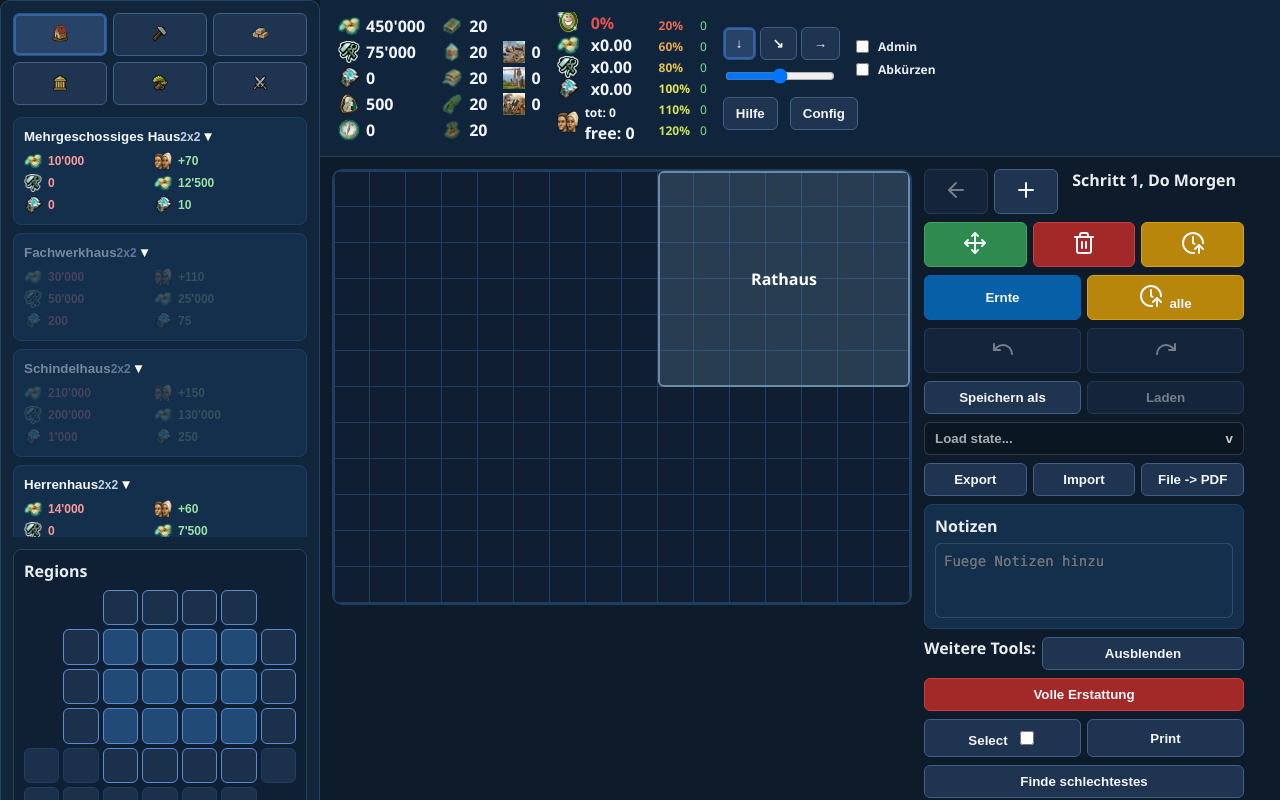
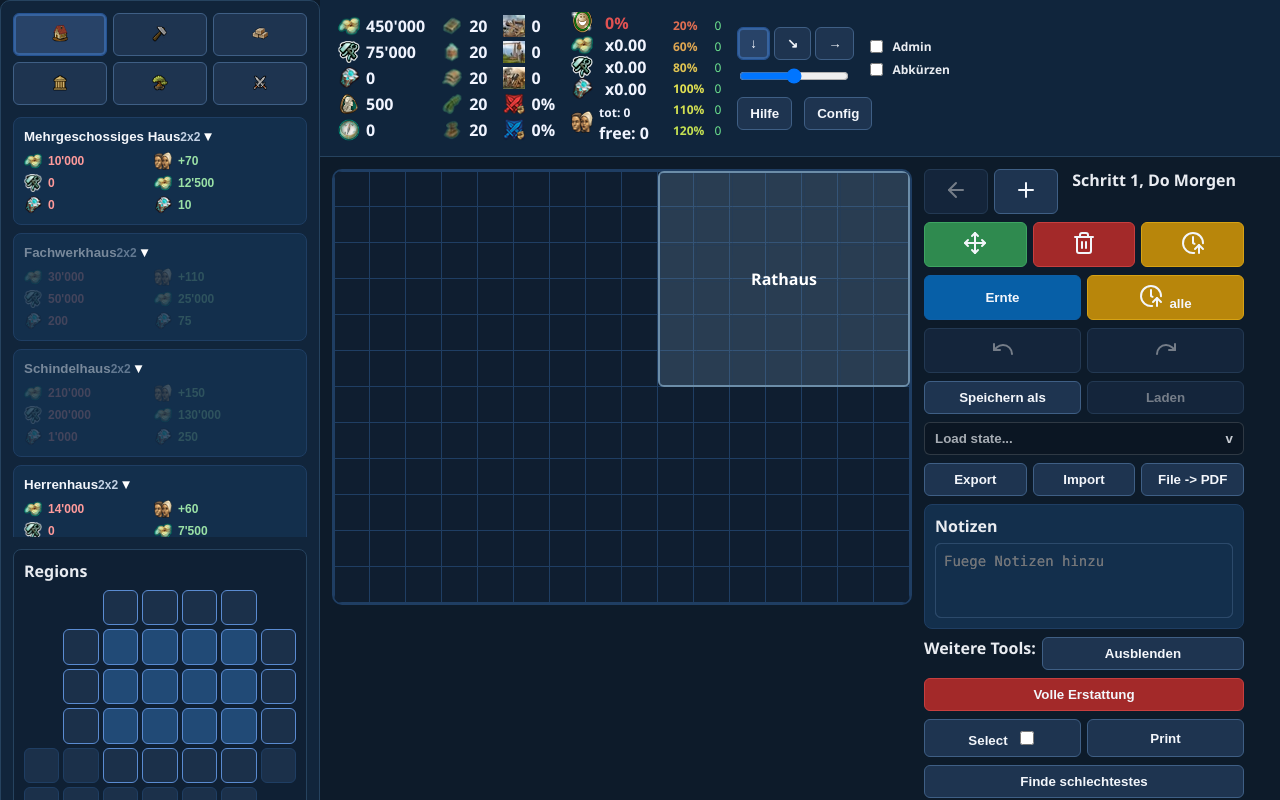
Before and after one commit to benjamindettling/qi_optimizer, a React (Vite) app: page / in a window 1280 px wide. Shown: the top 800 px of the page. Built offline with nearby package versions, Linux system fonts and the light colour scheme.

Commit message:
attack boost tracker

```diff
--- a/src/components/TopBar.jsx
+++ b/src/components/TopBar.jsx
@@ -4,6 +4,8 @@ import chronosIcon from "/chronos.webp";
 import populationIcon from "/population.webp";
 import shardsIcon from "/shards.webp";
 import qaIcon from "/quantum_actions.webp";
+import armyRedIcon from "/red_both_qi.webp";
+import armyBlueIcon from "/blue_both_qi.webp";
 import {
   GOODS_TYPES,
   UNIT_TYPES,
@@ -109,6 +111,14 @@ export function TopBar({
     1
   ).toFixed(2);
   const chronosMult = (happyInfo.ratio ?? 1).toFixed(2);
+  const attackRedPct = Math.round((stats.armyBoostRed ?? 0) * 100);
+  const attackBluePct = Math.round((stats.armyBoostBlue ?? 0) * 100);
+  const attackRedLabel = `${attackRedPct >= 0 ? "+" : ""}${formatNumber(
+    attackRedPct,
+  )}%`;
+  const attackBlueLabel = `${attackBluePct >= 0 ? "+" : ""}${formatNumber(
+    attackBluePct,
+  )}%`;
 
   return (
     <header className="topbar">
@@ -135,7 +145,7 @@ export function TopBar({
               <img src={r.icon} alt={r.label} />
               <span className={r.valueClass}>{formatNumber(r.value ?? 0)}</span>
             </div>
-          )
+          ),
         )}
       </div>
       <div className="topbar-stack">
@@ -161,7 +171,7 @@ export function TopBar({
               />
               <span>{formatNumber(resources.goods[g] ?? 0)}</span>
             </div>
-          )
+          ),
         )}
       </div>
       <div className="topbar-stack">
@@ -181,8 +191,16 @@ export function TopBar({
               <img src={`/units/${u}.webp`} alt={u} />
               <span>{formatNumber(resources.units?.[u] ?? 0)}</span>
             </div>
-          )
+          ),
         )}
+        <div className="resource-line" title="Angriff Boost">
+          <img src={armyRedIcon} alt="attack boost" />
+          <span>{formatNumber(attackRedPct)}%</span>
+        </div>
+        <div className="resource-line" title="Angriff Boost">
+          <img src={armyBlueIcon} alt="attack boost" />
+          <span>{formatNumber(attackBluePct)}%</span>
+        </div>
       </div>
       <div className="topbar-stack boost-stack">
         <div
@@ -230,7 +248,7 @@ export function TopBar({
             <span title="Freie Bevoelkerung">
               free:{" "}
               {formatNumber(
-                Math.max(0, (stats.people ?? 0) - (stats.peopleReq ?? 0))
+                Math.max(0, (stats.people ?? 0) - (stats.peopleReq ?? 0)),
               )}
             </span>
           </div>
--- a/src/components/modals/ConfigModal.jsx
+++ b/src/components/modals/ConfigModal.jsx
@@ -2,6 +2,8 @@ import { useEffect, useState } from "react";
 import moneyIcon from "/money.webp";
 import suppliesIcon from "/supplies.webp";
 import qaIcon from "/quantum_actions.webp";
+import armyRedIcon from "/red_both_qi.webp";
+import armyBlueIcon from "/blue_both_qi.webp";
 
 export function ConfigModal({
   open,
@@ -106,6 +108,26 @@ export function ConfigModal({
             />
           </label>
           <label className="config-row">
+            <Label icon={armyRedIcon} text="Angriff Boost (% additiv)" />
+            <input
+              {...numberProps}
+              value={draft.armyBoostRed ?? 0}
+              onChange={(e) =>
+                updateField("armyBoostRed", Number(e.target.value) || 0)
+              }
+            />
+          </label>
+          <label className="config-row">
+            <Label icon={armyBlueIcon} text="Angriff Boost (% additiv)" />
+            <input
+              {...numberProps}
+              value={draft.armyBoostBlue ?? 0}
+              onChange={(e) =>
+                updateField("armyBoostBlue", Number(e.target.value) || 0)
+              }
+            />
+          </label>
+          <label className="config-row">
             <Label
               icon={qaIcon}
               text="QA Basisbonus pro Stunde (zusätzlich zu 5000)"
--- a/src/hooks/useConfig.js
+++ b/src/hooks/useConfig.js
@@ -8,6 +8,8 @@ const defaultConfig = {
   extraSupplies: 0,
   coinBoost: 0,
   supplyBoost: 0,
+  armyBoostRed: 0,
+  armyBoostBlue: 0,
   qaBaseBonus: 0,
   qaHarvestHours: 12,
   allowNegativeShards: false,
--- a/src/hooks/useGameController.js
+++ b/src/hooks/useGameController.js
@@ -1228,13 +1228,17 @@ export const useGameController = () => {
   );
   const coinBoostCfg = Number(config?.coinBoost ?? 0) / 100;
   const supplyBoostCfg = Number(config?.supplyBoost ?? 0) / 100;
+  const armyBoostRedCfg = Number(config?.armyBoostRed ?? 0) / 100;
+  const armyBoostBlueCfg = Number(config?.armyBoostBlue ?? 0) / 100;
   const applyConfigBoosts = useCallback(
     (base) => ({
       ...base,
       coinBoost: (base.coinBoost ?? 0) + coinBoostCfg,
       supplyBoost: (base.supplyBoost ?? 0) + supplyBoostCfg,
+      armyBoostRed: (base.armyBoostRed ?? 0) + armyBoostRedCfg,
+      armyBoostBlue: (base.armyBoostBlue ?? 0) + armyBoostBlueCfg,
     }),
-    [coinBoostCfg, supplyBoostCfg],
+    [coinBoostCfg, supplyBoostCfg, armyBoostRedCfg, armyBoostBlueCfg],
   );
   const qaBasePerHour = 5000 + Number(config?.qaBaseBonus ?? 0);
   const qaHoursPerHarvest = Number(config?.qaHarvestHours ?? 12);
--- a/src/utils/stateUtils.js
+++ b/src/utils/stateUtils.js
@@ -74,6 +74,8 @@ export const computeStats = (layout, libraryMap) => {
     baseGoods: GOODS_TYPES.reduce((acc, key) => ({ ...acc, [key]: 0 }), {}),
     coinBoost: 0,
     supplyBoost: 0,
+    armyBoostRed: 0,
+    armyBoostBlue: 0,
     people: 0,
     peopleReq: 0,
     happinessProvided: 0,
@@ -122,6 +124,10 @@ export const computeStats = (layout, libraryMap) => {
       }
       case "decoration": {
         totals.happinessRequired += def.happinessCost ?? 0;
+        if (def.armyBoost) {
+          totals.armyBoostRed += def.armyBoost.red ?? 0;
+          totals.armyBoostBlue += def.armyBoost.blue ?? 0;
+        }
         break;
       }
       case "military": {
```
